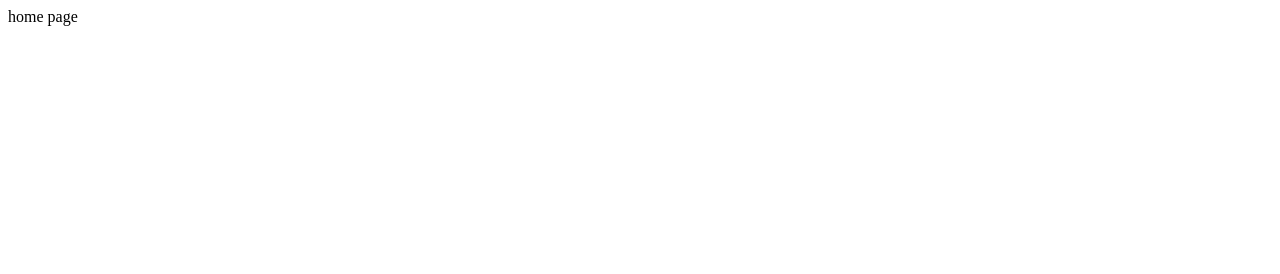
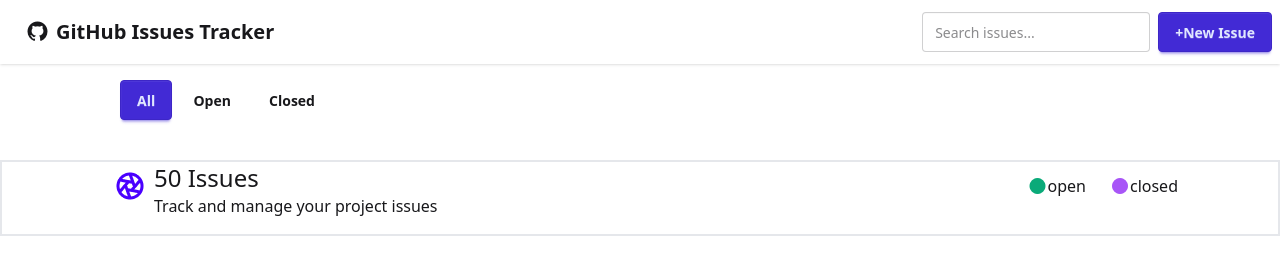
Before and after one commit to afazuddinabid-stack/api-project, a plain HTML site: page home.html in a window 1280 px wide. Drawn offline with nearby package versions, Linux system fonts and the light colour scheme; no server answers.

Commit message:
created card section

```diff
--- a/home.html
+++ b/home.html
@@ -3,9 +3,75 @@
 <head>
     <meta charset="UTF-8">
     <meta name="viewport" content="width=device-width, initial-scale=1.0">
-    <title>Document</title>
+    <title>GitHub Issues Tracker||login <img src="./assets/github-logo.png" alt=""></title>
+    <link rel="stylesheet" href="https://cdnjs.cloudflare.com/ajax/libs/font-awesome/7.0.1/css/all.min.css" integrity="sha512-2SwdPD6INVrV/lHTZbO2nodKhrnDdJK9/kg2XD1r9uGqPo1cUbujc+IYdlYdEErWNu69gVcYgdxlmVmzTWnetw==" crossorigin="anonymous" referrerpolicy="no-referrer" />
+    <link href="https://cdn.jsdelivr.net/npm/daisyui@5" rel="stylesheet" type="text/css" />
+    <script src="https://cdn.jsdelivr.net/npm/@tailwindcss/browser@4"></script>
 </head>
-<body>
-    home page
+<body class="min-h-screen ">
+<!-- nav header -->
+ <header>
+    <div class="navbar bg-base-100 shadow-sm">
+  <div class="flex-1">
+    <a class="btn btn-ghost text-xl"><i class="fa-brands fa-github"></i>GitHub Issues Tracker</a>
+  </div>
+  <div class="flex gap-2">
+    <input type="text" placeholder="Search issues..." class="input input-bordered w-24 md:w-auto" />
+    <button class=" btn btn-primary">+New Issue</button>
+  </div>
+</div>
+ </header>
+ <!-- tab section -->
+<div class="px-30 mt-4 w-full max-w-4xl ">
+  <button class="btn btn-primary">All</button>
+  <button class="btn btn-ghost">Open</button>
+  <button class="btn btn-ghost">Closed</button>
+</div>
+<!-- isssue -->
+<section class=" px-25 mt-10 w-full max-w-8xl flex justify-between border-2 border-gray-200 pb-4">
+   <div class="flex gap-2 px-3">
+    <div class="pt-2"><img src="./assets/Aperture.png" alt=""></div>
+    <div>
+    <h1 class="text-2xl font-medium">50 Issues</h1>
+    <p>Track and manage your project issues</p>
+   </div>
+
+    </div>
+
+
+
+   <div class="flex gap-6 pt-3">
+    <p><i class="fa-solid fa-circle" style="color: rgb(10, 170, 121);"></i>open</p>
+    <p><i class="fa-solid fa-circle" style="color: #A855F7;"></i>closed</p>
+   </div>
+</section>
+<!-- card section -->
+ <section>
+    <div id="card-container" class="mx-auto px-25">
+      <!-- <div class="card w-100 px-6 border-t-6 border-green-600 mt-6 shadow-lg ">
+        <div class="flex justify-between px-4">
+          <img src="./assets/Open-Status.png" alt="">
+          <div class="text-[#EF4444] w-15 text-center rounded-3xl bg-slate-300">High</div>
+        </div>
+        <div>
+          <h1 class="text-2xl">Fix navigation menu on mobile devices</h1>
+          <br>
+          <p>The navigation menu doesn't collapse properly on mobile devices...</p>
+          <div class="flex gap-4 mt-3">
+            <div class="bg-[#FECACA] text-[#EF4444] rounded-4xl w-10 text-center">Bug</div>
+            <div class="text-[#D97706] bg-[#FDE68A] rounded-xl px-3">help wanted</div>
+          </div>
+          <br>
+          <div>
+            <p>#1by john_doe</p>
+            <p>1/15/2024</p>
+          </div>
+        </div>
+
+      </div> -->
+    </div>
+ </section>
+
+<script src="./home.js"></script>
 </body>
 </html>
--- /dev/null
+++ b/home.js
@@ -0,0 +1,18 @@
+const cardContainer = document.getElementById("card-container");
+async function loadcards() {
+    const res = await fetch('https://phi-lab-server.vercel.app/api/v1/lab/issues');
+    const data = await res.json();
+    console.log(data);
+    displayCard(data.data);
+}
+
+
+
+function displayCard(cards){
+    console.log(cards);
+    cards.forEach(card => {
+     console.log(card);
+
+    })
+}
+loadcards();
--- a/script.js
+++ b/script.js
@@ -1,4 +1,6 @@
-console.log("Hello, World!");
+
+
+
  document.getElementById("signin-btn").addEventListener("click", function() {
     const inputuser = document.getElementById("input-user")
     const inputpassword = document.getElementById("input-password")
```
Also changed, not shown: index.html (+1 -0 lines).
